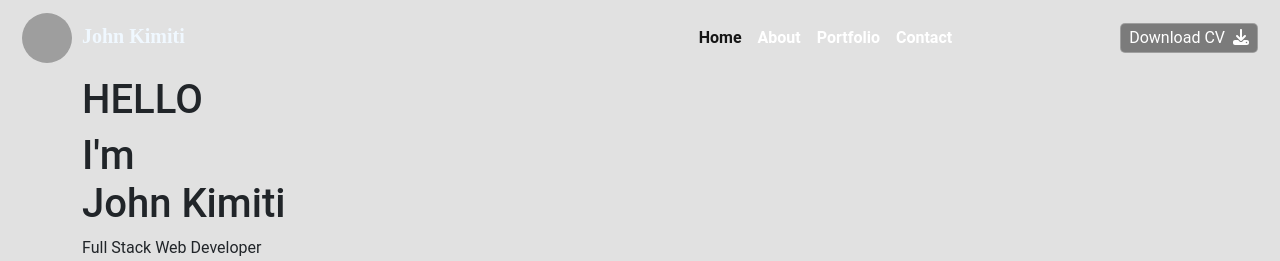
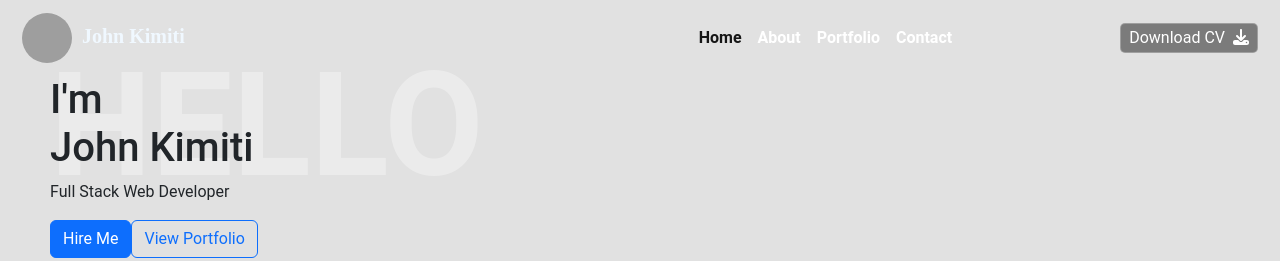
Before and after one commit to jkimkim/portfolio-website, a React (Create React App) app in the folder my-portfolio/: page / in a window 1280 px wide. Shown: the top 261 px of the page. Built offline with nearby package versions, Linux system fonts and the light colour scheme; grey boxes are pictures that could not be loaded.

Commit message:
update body.css

```diff
--- a/my-portfolio/src/components/bodytop.jsx
+++ b/my-portfolio/src/components/bodytop.jsx
@@ -1,4 +1,5 @@
 import React, { Component } from "react";
+import "./css/body.css";
 class Bodytop extends Component {
   state = {};
   render() {
@@ -8,7 +9,7 @@ class Bodytop extends Component {
           <div className="row">
             <div className="col-md-6">
               <div className="body-top">
-                <h1>HELLO</h1>
+                <h1 className="hellotxt">HELLO</h1>
                 <h1>
                   I'm <br />
                   <span className="f-name">John</span>{" "}
--- a/my-portfolio/src/components/css/body.css
+++ b/my-portfolio/src/components/css/body.css
@@ -0,0 +1,16 @@
+.container{
+    margin: 0 auto;
+    padding: 0 10px;
+    max-width: 1200px;
+}
+
+.hellotxt{
+    position: absolute;
+    top: 40px;
+    right: 3;
+    font-size: 9em;
+    pointer-events: none;
+    color: rgba(255, 255, 255, 0.342);
+    z-index: -1;
+    font-weight: bold;
+}
--- a/my-portfolio/src/components/css/nav.css
+++ b/my-portfolio/src/components/css/nav.css
@@ -65,6 +65,14 @@ body {
   justify-content: space-between;
 }
 
+.navbar-toggler{
+    border: 3px solid #ffffff;
+    border-radius: 5px;
+    background: #615e5e2a;
+    color: #ffffff;
+    transition: 0.5s;
+}
+
 @media screen and (max-width: 993px) {
   .nav {
     background: #0000001e;
```
